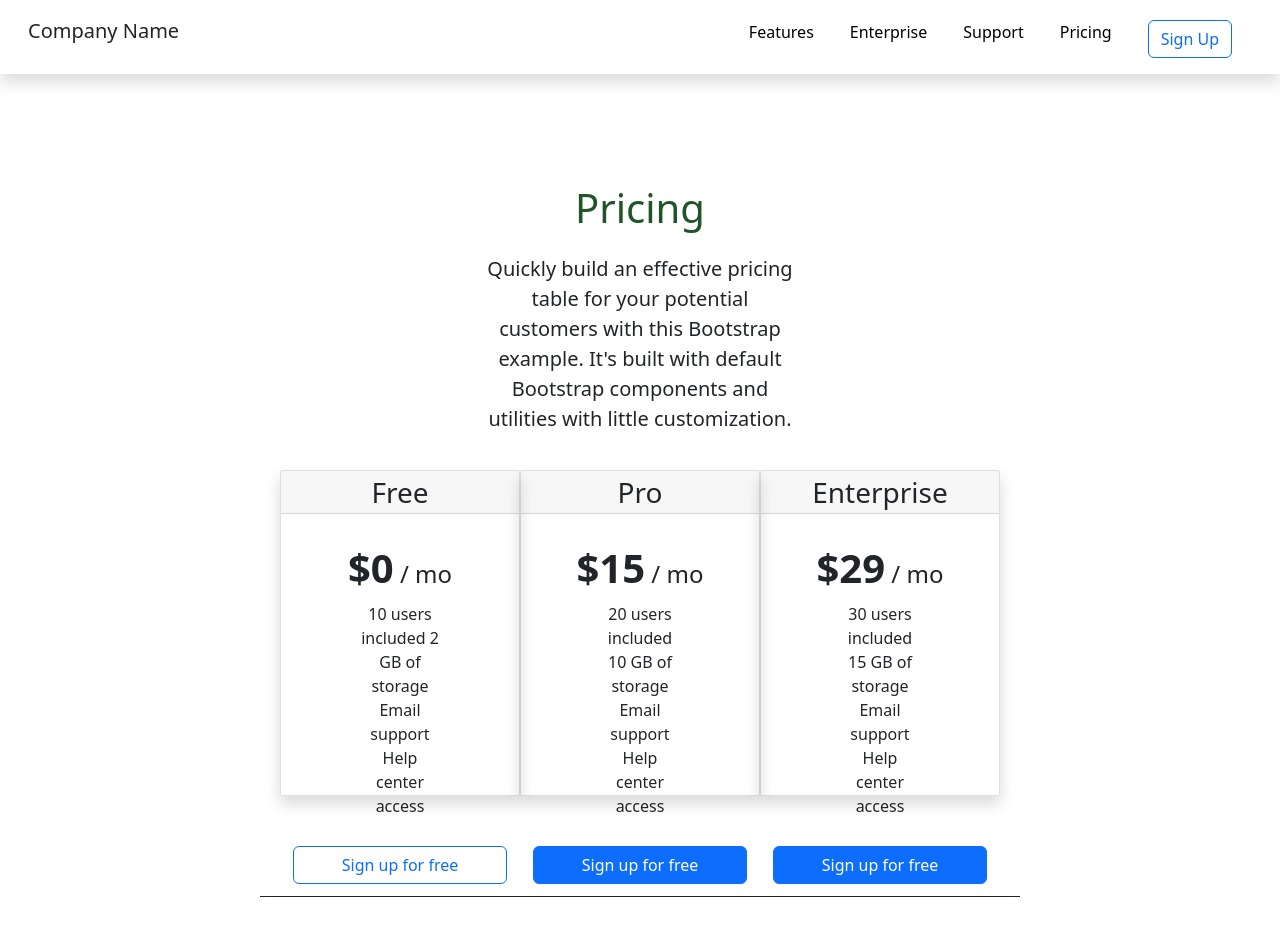
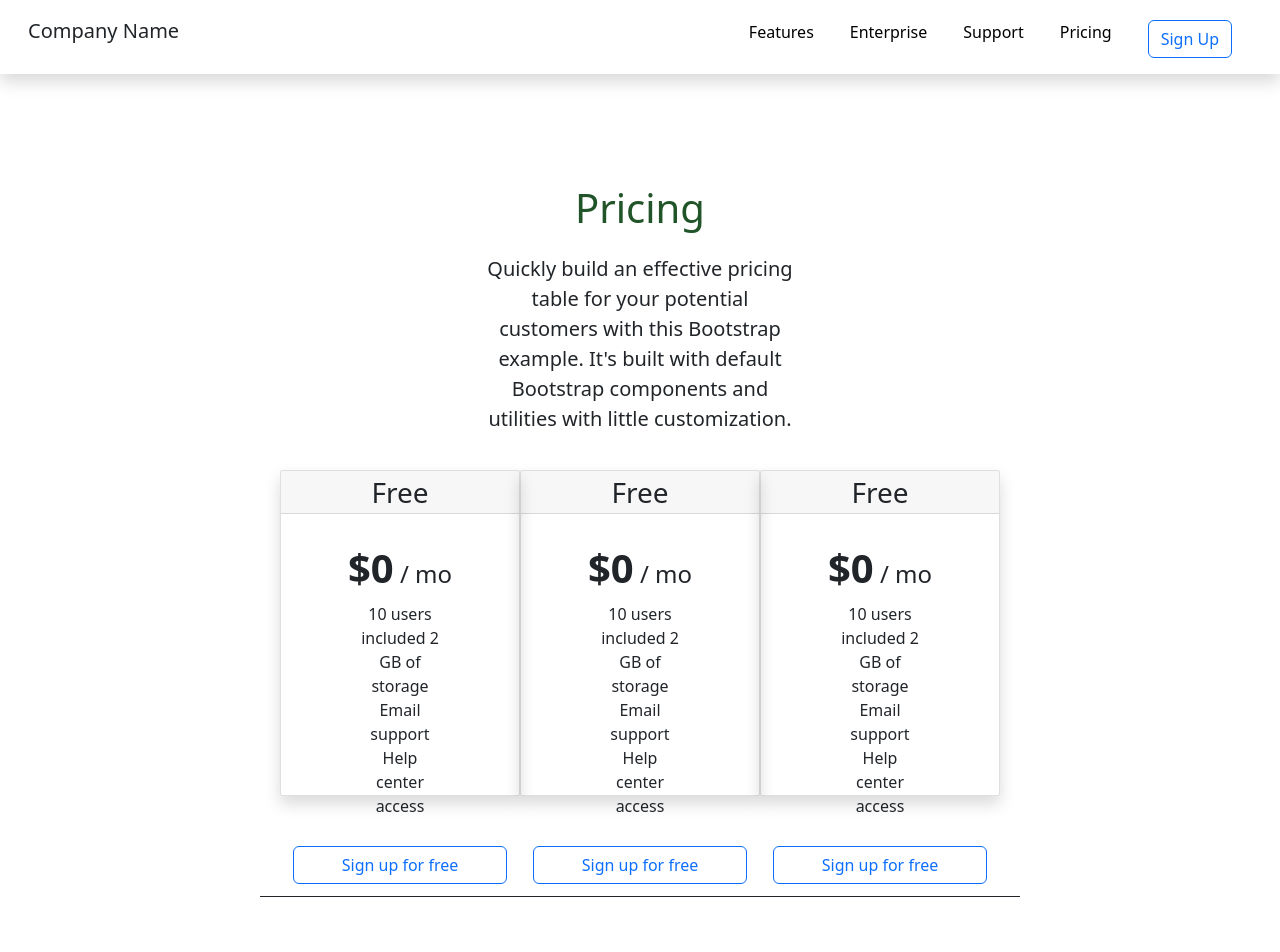
Before and after one commit to karimberdiDekhkonov/fr-project-1.0, a React (Create React App) app: page / in a window 1280 px wide. Shown: the top 952 px of the page. Built offline with nearby package versions, Linux system fonts and the light colour scheme.

Commit message:
componentized in class

```diff
--- a/src/App.js
+++ b/src/App.js
@@ -1,10 +1,21 @@
 import logo from './logo.svg';
 import './App.css';
+import { Component } from 'react';
 
-function App() {
-  return (
-    <div className="App">
-      <header className='container-fluid pt-3 shadow d-flex justify-content-between pe-5'>
+class PriceCard extends Component{
+  render(){
+    return <div className="container main-inner-box p-0 shadow">
+    <div className="inner-top fs-3 mb-4">Free</div>
+    <div className="inner-price fs-4"> <span className='price fw-bolder fs-1'>$0</span> / mo</div>
+    <div className="inner-des px-5">10 users included 2 GB of storage Email support Help center access</div>
+    <button className='btn btn-outline-primary mt-4 inner-btn'>Sign up for free</button>
+  </div>
+  }
+}
+
+class Header extends Component{
+  render(){
+    return <header className='container-fluid pt-3 shadow d-flex justify-content-between pe-5'>
         <div className="logo ms-3 fs-5">Company Name</div>
         <div className="boxes mt-1">
           <ul className='main-ul'>
@@ -16,35 +27,12 @@ function App() {
           </ul>
         </div>
       </header>
-      <main className='d-flex flex-column text-center pt-5 mt-5 gap-3'>
-        <div className="main-box1 fs-1 mt-2">
-          Pricing
-        </div>
-        <div className="main-box2 fs-5">
-        Quickly build an effective pricing table for your potential customers with this Bootstrap example. It's built with default Bootstrap components and utilities with little customization.
-        </div>
-        <div className="main-box3 d-flex">
-          <div className="container main-inner-box p-0 shadow">
-            <div className="inner-top fs-3 mb-4">Free</div>
-            <div className="inner-price fs-4"> <span className='price fw-bolder fs-1'>$0</span> / mo</div>
-            <div className="inner-des px-5">10 users included 2 GB of storage Email support Help center access</div>
-            <button className='btn btn-outline-primary mt-4 inner-btn'>Sign up for free</button>
-          </div>
-          <div className="container main-inner-box p-0 shadow">
-            <div className="inner-top fs-3 mb-4">Pro</div>
-            <div className="inner-price fs-4"> <span className='price fw-bolder fs-1'>$15</span> / mo</div>
-            <div className="inner-des px-5">20 users included 10 GB of storage Email support Help center access</div>
-            <button className='btn btn-primary mt-4 inner-btn'>Sign up for free</button>
-          </div>
-          <div className="container main-inner-box p-0 shadow">
-            <div className="inner-top fs-3 mb-4">Enterprise</div>
-            <div className="inner-price fs-4"> <span className='price fw-bolder fs-1'>$29</span> / mo</div>
-            <div className="inner-des px-5">30 users included 15 GB of storage Email support Help center access</div>
-            <button className='btn btn-primary mt-4 inner-btn'>Sign up for free</button>
-          </div>
-        </div>
-      </main>
-      <footer>
+  }
+}
+
+class Footer extends Component{
+  render(){
+    return <footer>
         <div className="footer-box-1">
           <div className="img-box">
             <img src="https://getbootstrap.com/docs/4.0/assets/brand/bootstrap-solid.svg" alt="b" />
@@ -75,6 +63,33 @@ function App() {
           <a href="#">Teams</a>
         </div>
       </footer>
+  }
+}
+
+class Main extends Component{
+  render(){
+    return <main className='d-flex flex-column text-center pt-5 mt-5 gap-3'>
+        <div className="main-box1 fs-1 mt-2">
+          Pricing
+        </div>
+        <div className="main-box2 fs-5">
+        Quickly build an effective pricing table for your potential customers with this Bootstrap example. It's built with default Bootstrap components and utilities with little customization.
+        </div>
+        <div className="main-box3 d-flex">
+          <PriceCard/>
+          <PriceCard/>
+          <PriceCard/>
+        </div>
+      </main>
+  }
+}
+
+function App() {
+  return (
+    <div className="App">
+      <Header/>
+      <Main/>
+      <Footer/>
     </div>
   );
 }
```
